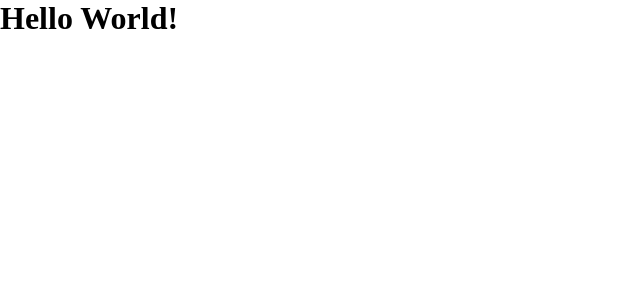
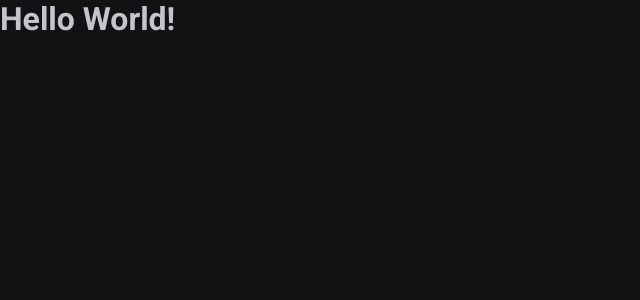
Before and after one commit to VitorFernandes-JS/02-ignite-timer, a React (Vite) app: page / in a window 1280 px wide. Shown: the top 300 px of the page, without its empty margins (0-640 px from the left). Built offline with nearby package versions, Linux system fonts and the light colour scheme.

Commit message:
feat: add eslint in project

```diff
--- a/package.json
+++ b/package.json
@@ -14,10 +14,12 @@
     "styled-components": "^5.3.6"
   },
   "devDependencies": {
+    "@rocketseat/eslint-config": "^1.1.3",
     "@types/react": "^18.0.26",
     "@types/react-dom": "^18.0.9",
     "@types/styled-components": "^5.1.26",
     "@vitejs/plugin-react": "^3.0.0",
+    "eslint": "^8.30.0",
     "typescript": "^4.9.3",
     "vite": "^4.0.0"
   }
--- a/src/@types/styled.d.ts
+++ b/src/@types/styled.d.ts
@@ -1,9 +1,9 @@
 // Criamos esse styled.d.ts para auto completar o styled-components com os estilos default que criamos
 
-import "styled-components";
-import { defaultTheme } from "../styles/themes/default";
+import 'styled-components'
+import { defaultTheme } from '../styles/themes/default'
 
-type ThemeType = typeof defaultTheme;
+type ThemeType = typeof defaultTheme
 
 declare module 'styled-components' {
   export interface DefaultTheme extends ThemeType {}
--- a/src/styles/global.ts
+++ b/src/styles/global.ts
@@ -1,4 +1,4 @@
-import { createGlobalStyle } from "styled-components";
+import { createGlobalStyle } from 'styled-components'
 
 export const GlobalStyle = createGlobalStyle`
     * {
@@ -7,8 +7,17 @@ export const GlobalStyle = createGlobalStyle`
         box-sizing: border-box;
     }
 
+    :focus {
+        outline: 0;
+        box-shadow: 0 0 0 2px ${(props) => props.theme['blue-500']};
+    }
+
    body {
-        background: ${({ theme }) => theme.colors.background};
-        color: ${({ theme }) => theme.colors.text};
+        background: ${(props) => props.theme['gray-900']};
+        color: ${(props) => props.theme['gray-300']};
    }
-`;
+
+    body, input, button, textarea {
+        font: 400 1rem Roboto, sans-serif;
+    }
+`
--- a/src/styles/themes/default.ts
+++ b/src/styles/themes/default.ts
@@ -1,74 +1,21 @@
 export const defaultTheme = {
-  colors: {
-    primary: "#000000",
-    secondary: "#ffffff",
-    background: "#ffffff",
-    text: "#000000",
-    border: "#000000",
-    notification: "#000000",
-  },
-  spacing: {
-    xs: 4,
-    s: 8,
-    m: 16,
-    l: 24,
-    xl: 40,
-  },
-  borderRadius: {
-    s: 4,
-    m: 10,
-    l: 25,
-    round: 50,
-  },
-  textVariants: {
-    hero: {
-      fontSize: 70,
-      lineHeight: 80,
-      fontWeight: "bold",
-      color: "background",
-      textAlign: "center",
-    },
-    title1: {
-      fontSize: 28,
-      lineHeight: 30,
-      fontWeight: "bold",
-      color: "text",
-    },
-    title2: {
-      fontSize: 24,
-      lineHeight: 26,
-      fontWeight: "bold",
-      color: "text",
-    },
-    title3: {
-      fontSize: 20,
-      lineHeight: 22,
-      fontWeight: "bold",
-      color: "text",
-    },
-    body: {
-      fontSize: 16,
-      lineHeight: 26,
-      fontWeight: "normal",
-      color: "text",
-    },
-    button: {
-      fontSize: 15,
-      lineHeight: 20,
-      fontWeight: "500",
-      color: "text",
-    },
-    caption: {
-      fontSize: 13,
-      lineHeight: 16,
-      fontWeight: "normal",
-      color: "text",
-    },
-    overline: {
-      fontSize: 10,
-      lineHeight: 15,
-      fontWeight: "500",
-      color: "text",
-    },
-  },
-};
+  white: '#FFF',
+
+  'gray-100': '#E1E1E6',
+  'gray-300': '#C4C4CC',
+  'gray-400': '#8D8D99',
+  'gray-500': '#7C7C8A',
+  'gray-600': '#323238',
+  'gray-700': '#29292E',
+  'gray-800': '#202024',
+  'gray-900': '#121214',
+
+  'blue-300': '#2ab7cf',
+  'blue-500': '#00D8FF',
+  'blue-700': '#00A3CC',
+
+  'red-500': '#AB222E',
+  'red-700': '#7A1921',
+
+  'yellow-500': '#FBA94C',
+}
```
Also changed, not shown: src/App.tsx (+4 -4 lines), src/components/button.tsx (added, +7 -0 lines), src/main.tsx (+6 -6 lines), .eslintrc.json (added), 1 other file (tests, documents, lock files or other folders).
